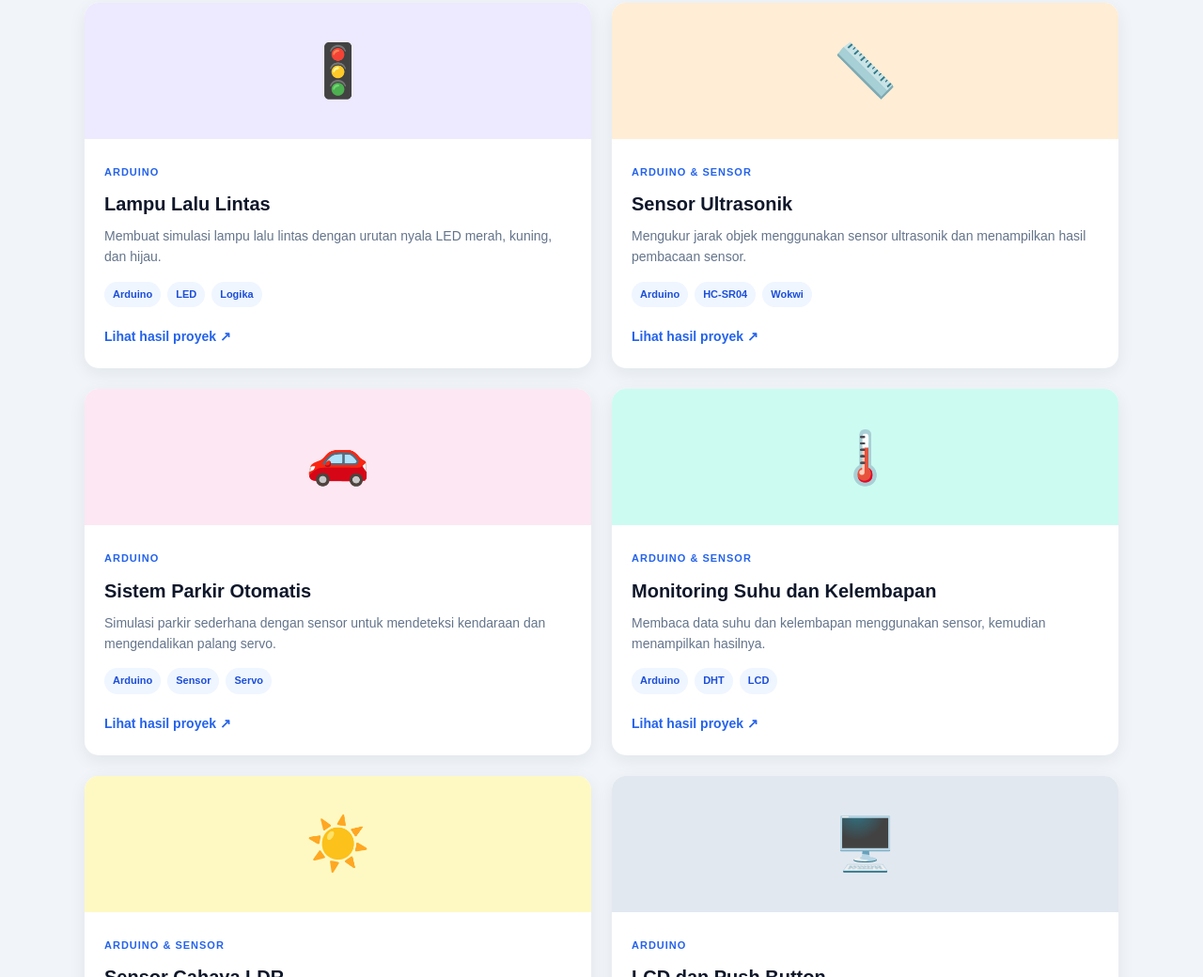
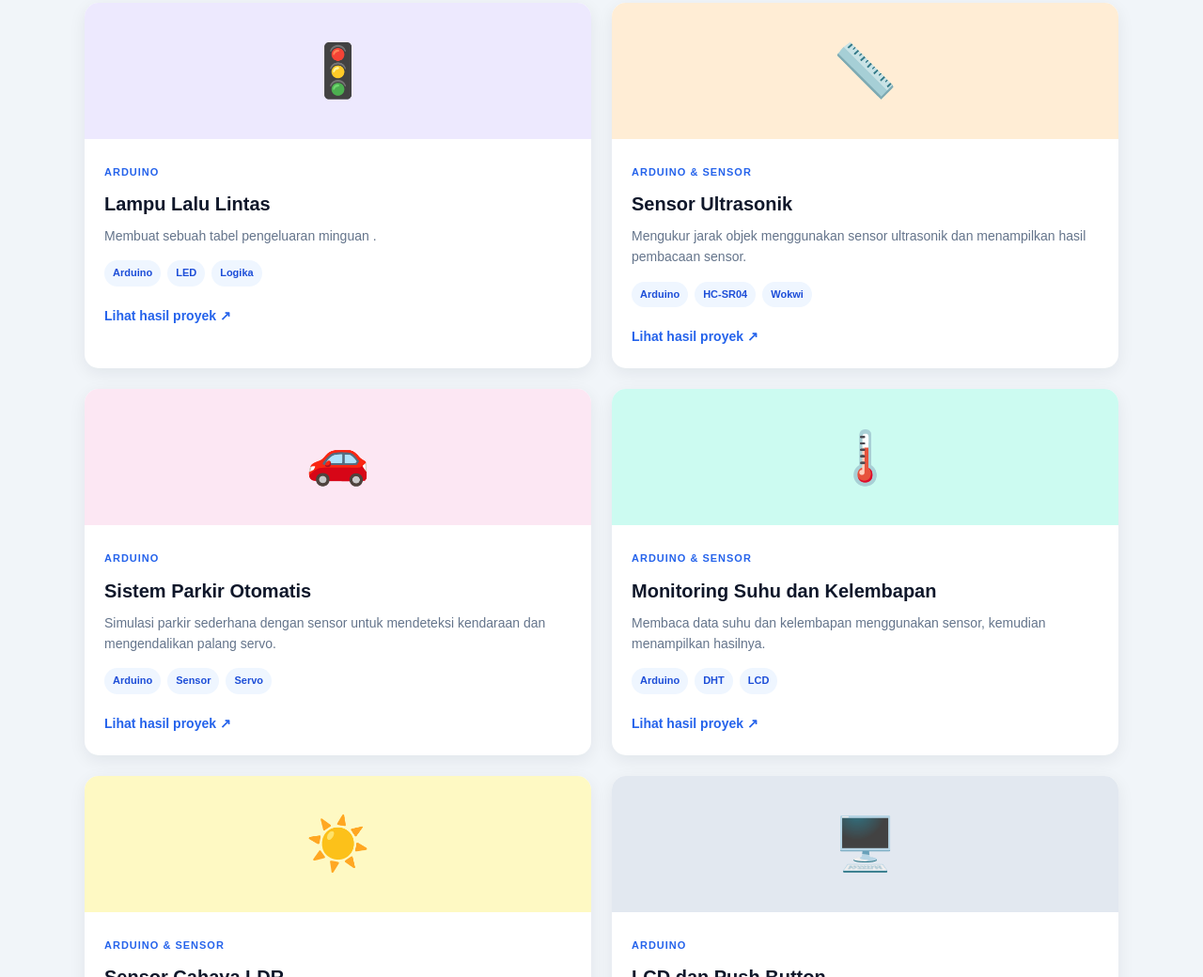
Before and after one commit to Loriennne/Aethereint-s-Portofolio, a plain HTML site: page information.html in a window 1280 px wide. Shown: the part 971-2011 px from the top of the page at 94% size. Drawn offline with Linux system fonts and the light colour scheme.

Commit message:
Update information.html

```diff
--- a/information.html
+++ b/information.html
@@ -51,9 +51,9 @@
         <div class="project-visual visual-purple"><span>🚦</span></div>
         <div class="project-content">
           <span class="category">Arduino</span><h3>Lampu Lalu Lintas</h3>
-          <p>Membuat simulasi lampu lalu lintas dengan urutan nyala LED merah, kuning, dan hijau.</p>
+          <p>Membuat sebuah tabel pengeluaran minguan .</p>
           <div class="tags"><span>Arduino</span><span>LED</span><span>Logika</span></div>
-          <a class="project-link" href="#">Lihat hasil proyek ↗</a>
+          <a class="project-link" href="https://docs.google.com/spreadsheets/d/1rXpUzPhC-9A9gFnM13wkdt2hs2zsYnuhTbig2TzBT6o/edit?usp=drivesdk">Lihat hasil proyek ↗</a>
         </div>
       </article>
 
```
